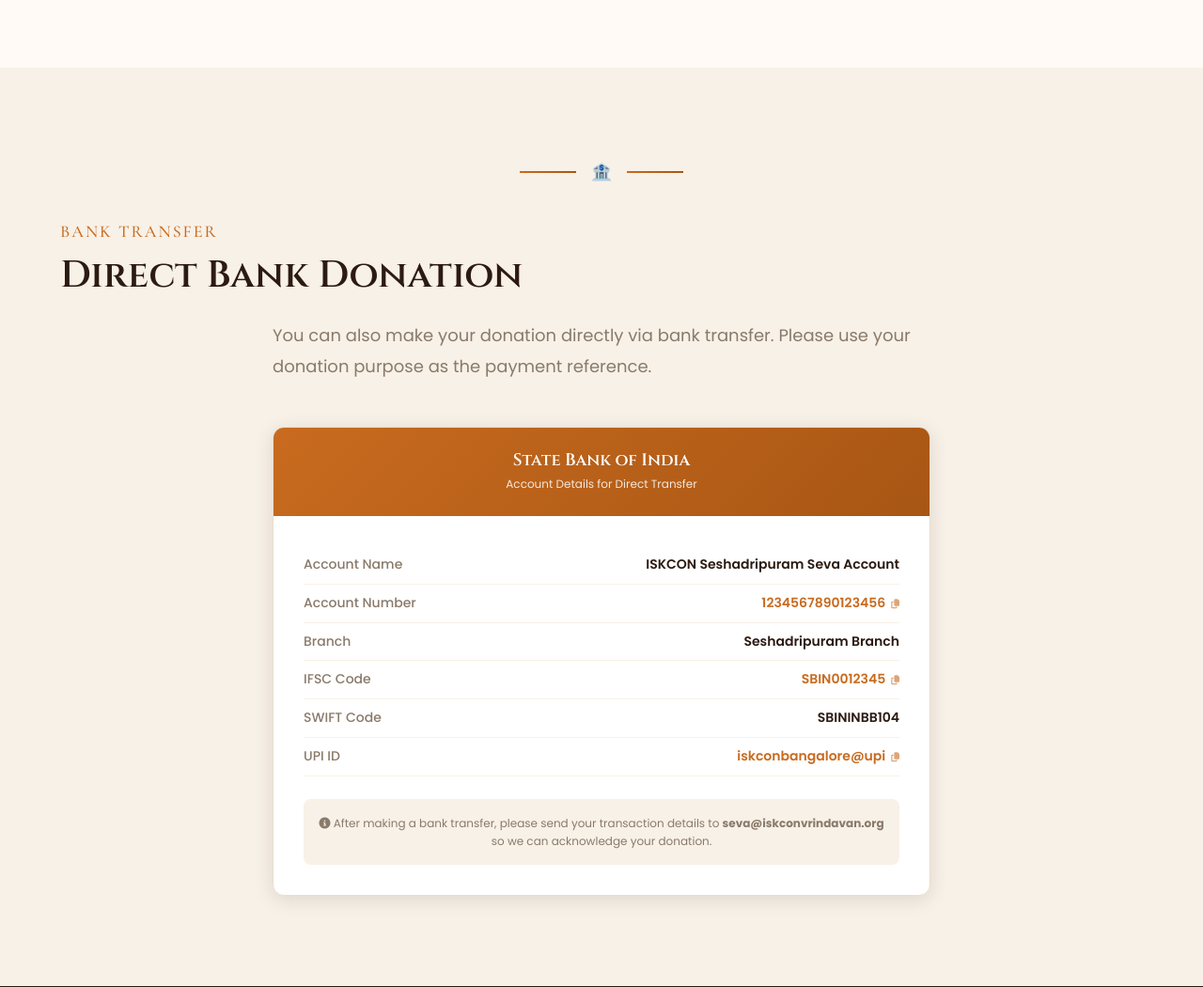
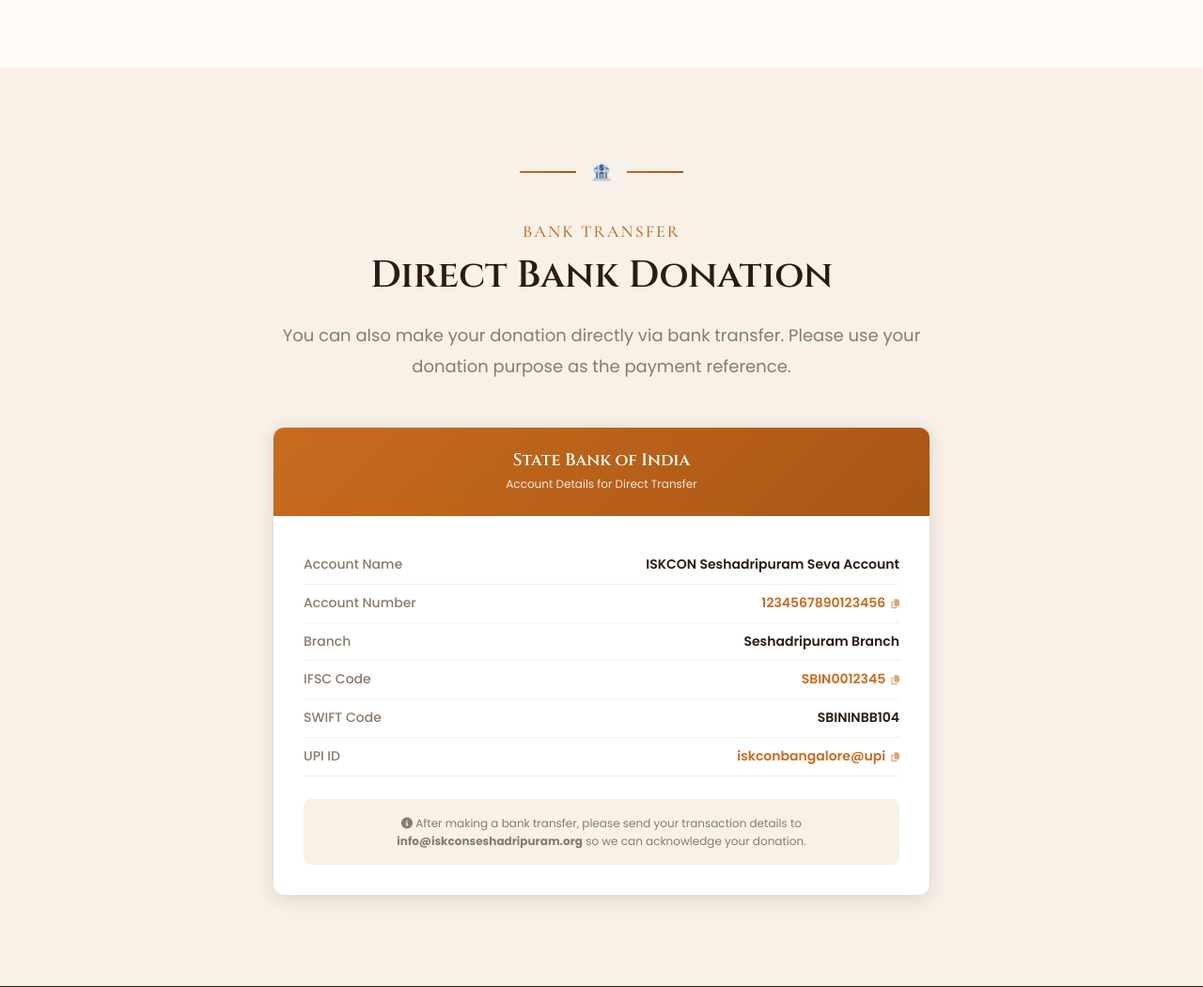
Before and after one commit to aryashreep/iskconseshadripuram, a PHP site: page /donate/donate-seva.php in a window 1280 px wide. Shown: the part 2088-3138 px from the top of the page at 94% size. Run offline with PHP 8.4, Linux system fonts and the light colour scheme; data comes from the database, SQL or seed files in the repository; data that the repository does not hold is empty; some libraries are stand-ins or nearby versions.

Commit message:
Redesign the festival pages

```diff
--- a/assets/css/donate.css
+++ b/assets/css/donate.css
@@ -1294,6 +1294,7 @@
 .bank-details-section {
   background: var(--cream);
   padding: var(--space-4xl) 0;
+  text-align: center;
 }
 
 .bank-details-card {
--- a/modules/Donation/assets/css/donate.css
+++ b/modules/Donation/assets/css/donate.css
@@ -1294,6 +1294,7 @@
 .bank-details-section {
   background: var(--cream);
   padding: var(--space-4xl) 0;
+  text-align: center;
 }
 
 .bank-details-card {
--- a/modules/Donation/content/donate-seva.php
+++ b/modules/Donation/content/donate-seva.php
@@ -434,7 +434,7 @@
           <span class="faq-icon"><i class="fas fa-chevron-down"></i></span>
         </button>
         <div class="faq-answer">
-          <p>Absolutely! You can make a direct bank transfer using the account details provided in the Bank Transfer section below. Please send your transaction details to <strong>seva@iskconvrindavan.org</strong> so we can acknowledge your donation.</p>
+          <p>Absolutely! You can make a direct bank transfer using the account details provided in the Bank Transfer section below. Please send your transaction details to <strong>info@iskconseshadripuram.org</strong> so we can acknowledge your donation.</p>
         </div>
       </div>
 
@@ -505,7 +505,7 @@
         </div>
         <div class="bank-note">
           <i class="fas fa-info-circle"></i> After making a bank transfer, please send your transaction details
-          to <strong>seva@iskconvrindavan.org</strong> so we can acknowledge your donation.
+          to <strong>info@iskconseshadripuram.org</strong> so we can acknowledge your donation.
         </div>
       </div>
     </div>
```
Also changed, not shown: 1 other file.
